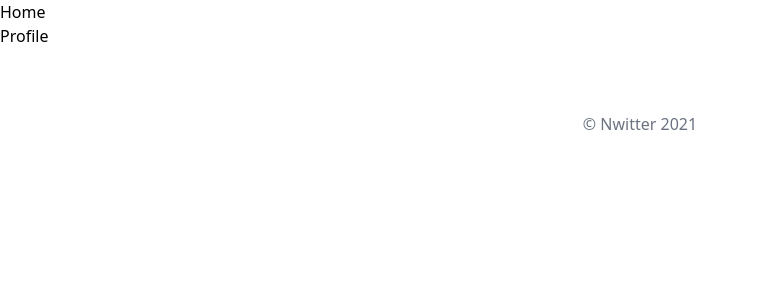
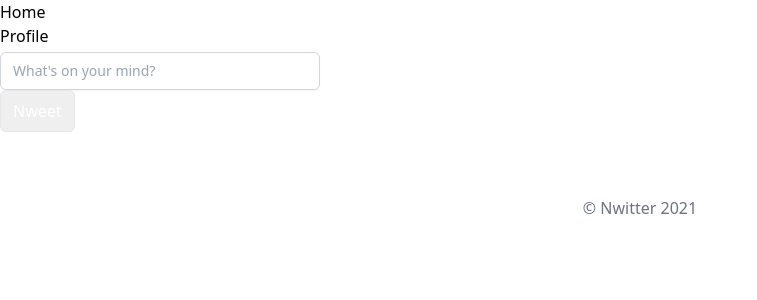
Before and after one commit to daveg7lee/nwitter, a React (Create React App) app: page /#/ in a window 1280 px wide. Shown: the top 300 px of the page, without its empty margins (0-757 px from the left). Built offline with nearby package versions, Linux system fonts and the light colour scheme; no server answers; sample sign-in values are in the browser's storage.

Commit message:
Form and Database Setup

```diff
--- a/src/components/App.js
+++ b/src/components/App.js
@@ -20,7 +20,7 @@ const App = () => {
   return (
     <>
       {init ? <AppRouter isLoggedIn={isLoggedIn} /> : <Load />}
-      <ToastContainer hideProgressBar={true} />
+      <ToastContainer hideProgressBar={true} draggable pauseOnHover />
     </>
   );
 };
--- a/src/components/Router.js
+++ b/src/components/Router.js
@@ -8,6 +8,7 @@ import {
 import Auth from "../routes/Auth";
 import Home from "../routes/Home";
 import Profile from "../routes/Profile";
+import Footer from "./Footer";
 import Navigation from "./Navigation";
 
 const AppRouter = ({ isLoggedIn }) => {
@@ -17,8 +18,14 @@ const AppRouter = ({ isLoggedIn }) => {
       <Switch>
         {isLoggedIn ? (
           <>
-            <Route exact path="/" component={Home} />
-            <Route path="/profile" component={Profile} />
+            <Route exact path="/">
+              <Home />
+              <Footer />
+            </Route>
+            <Route path="/profile">
+              <Profile />
+              <Footer />
+            </Route>
             <Redirect from="*" to="/" />
           </>
         ) : (
--- a/src/fbase.js
+++ b/src/fbase.js
@@ -1,5 +1,6 @@
 import firebase from "firebase/app";
 import "firebase/auth";
+import "firebase/firestore";
 
 const firebaseConfig = {
   apiKey: process.env.REACT_APP_API_KEY,
--- a/src/routes/Home.js
+++ b/src/routes/Home.js
@@ -1,12 +1,27 @@
 import React from "react";
-import Footer from "../components/Footer";
+import useInput from "../hooks/useInput";
 
 const Home = () => {
+  const nweet = useInput("");
+  const onSubmit = (e) => {
+    e.preventDefault();
+  };
   return (
-    <>
-      <div></div>
-      <Footer />
-    </>
+    <div>
+      <form onSubmit={onSubmit}>
+        <div className="mt-1 rounded-md shadow-sm w-80">
+          <input
+            type="text"
+            placeholder="What's on your mind?"
+            maxLength={120}
+            className="input"
+            value={nweet.value}
+            onChange={nweet.onChange}
+          />
+        </div>
+        <input type="submit" value="Nweet" className="button" />
+      </form>
+    </div>
   );
 };
 
```
